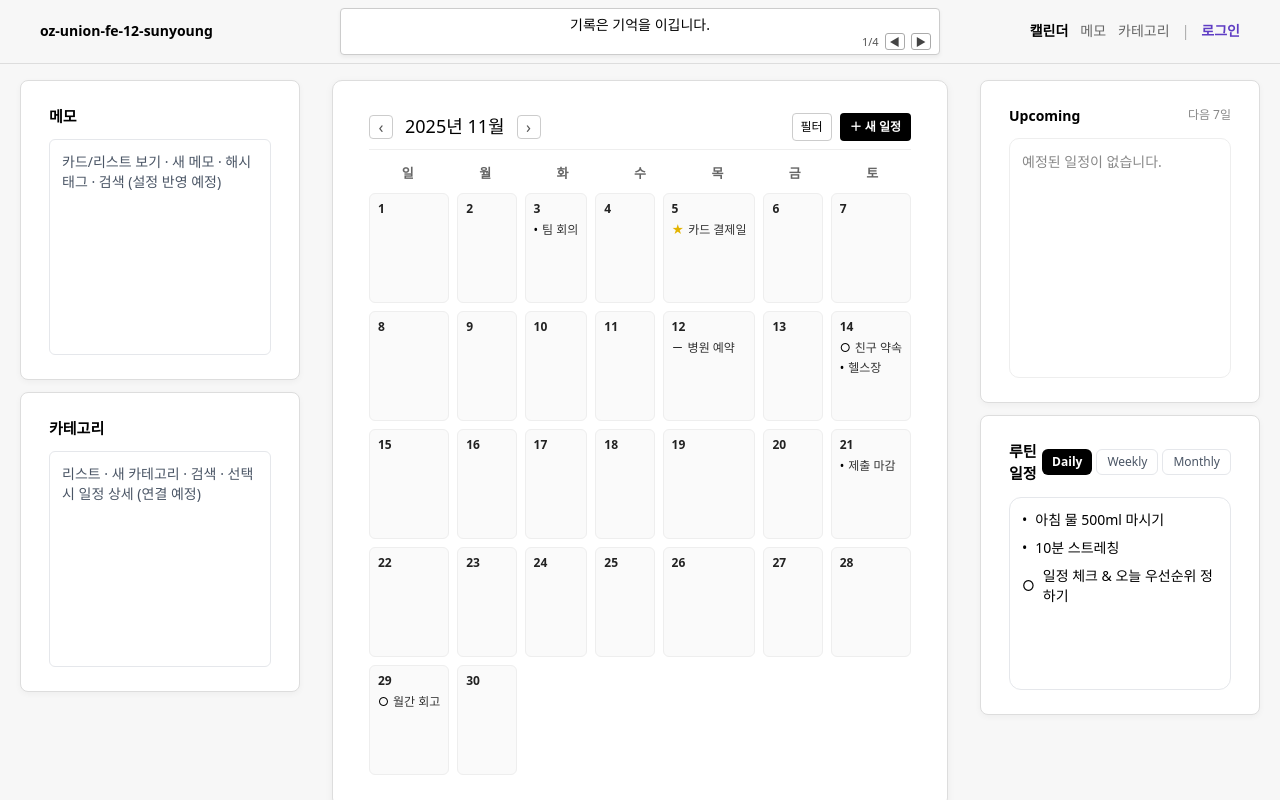
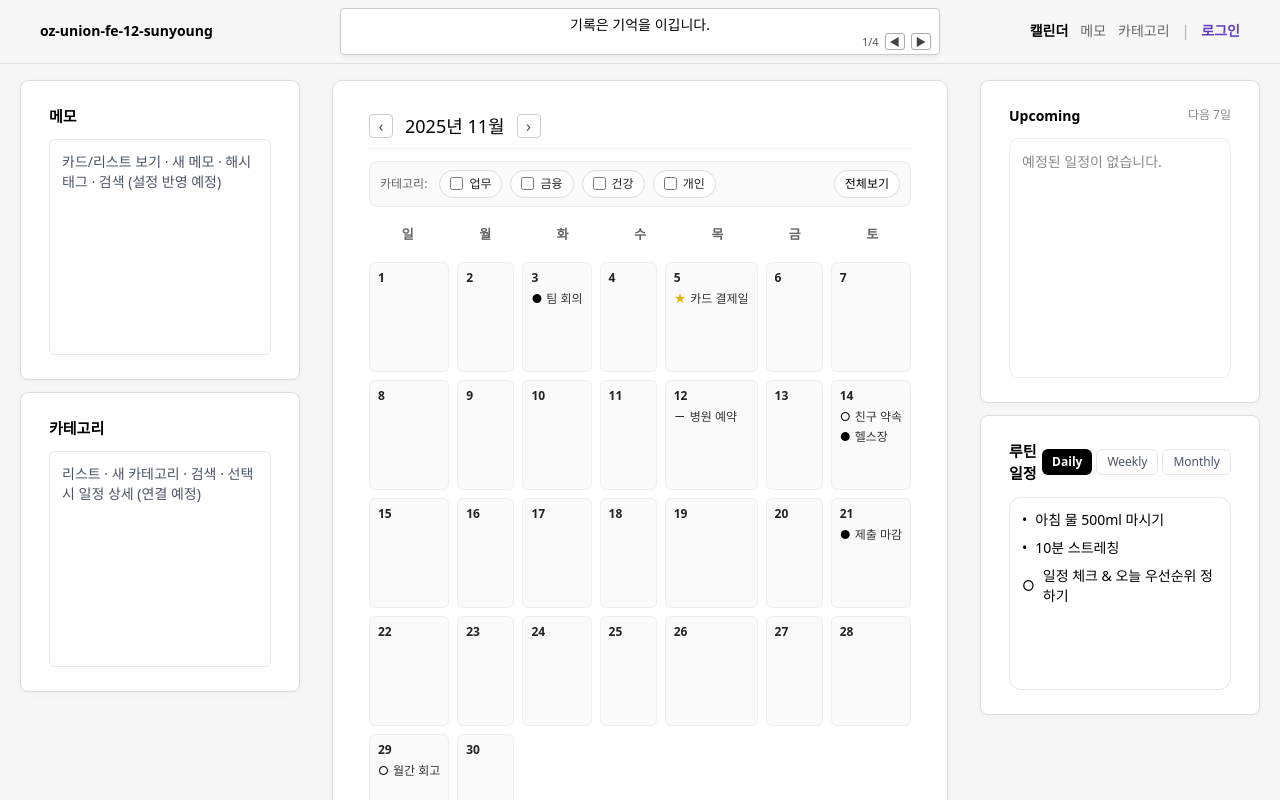
Before and after one commit to sunyoug3598/oz-union-fe-12-sunyoung, a React (Vite) app in the folder client/: page / in a window 1280 px wide. Shown: the top 800 px of the page. Built offline with nearby package versions, Linux system fonts and the light colour scheme.

Commit message:
feat(calendar): 로컬 카테고리 필터(컨텍스트 의존 제거) 추가

```diff
--- a/client/src/features/schedule/components/CalendarMonth.jsx
+++ b/client/src/features/schedule/components/CalendarMonth.jsx
@@ -2,101 +2,92 @@ import { useMemo, useState } from "react";
 import Modal from "../../../shared/components/Modal";
 import DayScheduleList from "./DayScheduleList";
 import ScheduleDetailModal from "./ScheduleDetailModal";
-import ScheduleCreateModal from "./ScheduleCreateModal";
 import { useEvents } from "../../../app/store/eventsStore";
-import { getIconColor, getIconChar } from "../../../app/constants/uiTokens";
+import { getIconColor } from "../../../app/constants/uiTokens";
 
 export default function CalendarMonth() {
+  const { events, addEvent, editEvent, deleteEvent } = useEvents();
+
   const [month] = useState("2025년 11월");
   const [openDay, setOpenDay] = useState(null);
   const [selectedEvent, setSelectedEvent] = useState(null);
-  const [createOpen, setCreateOpen] = useState(false);
-  const [createForDay, setCreateForDay] = useState(null);
-  const [editTarget, setEditTarget] = useState(null);
 
-  const { getByDay, addEvent, editEvent, deleteEvent } = useEvents();
+  // ✅ 이벤트로부터 카테고리 자동 수집 (컨텍스트 의존 X)
+  const allCatNames = useMemo(() => {
+    const set = new Set();
+    Object.values(events || {}).forEach((arr) => {
+      (arr || []).forEach((ev) => ev?.category && set.add(ev.category));
+    });
+    return Array.from(set); // ["개인","업무",...]
+  }, [events]);
+
+  // ✅ 로컬 필터 상태 (빈 집합 = 전체보기)
+  const [selectedCats, setSelectedCats] = useState(new Set());
+
+  // 30일 달(데모)
   const days = Array.from({ length: 30 }, (_, i) => i + 1);
+
+  const getDayItems = (day) => {
+    const list = events[day] || [];
+    if (selectedCats.size === 0) return list;
+    return list.filter((e) => selectedCats.has(e.category));
+  };
 
   const dayItems = useMemo(() => {
     if (!openDay) return [];
-    return (getByDay(openDay) || []).map((e) => ({
-      id: e.id,
+    return (getDayItems(openDay) || []).map((e) => ({
+      ...e,
       day: openDay,
-      title: e.title,
-      timeLabel: e.timeLabel,
-      category: e.category,
+      statusIcon: e.icon,
       repeat: e.repeat || null,
-      statusIcon: e.icon,
     }));
-  }, [openDay, getByDay]);
-
-  const handleCreateSubmit = (data, dayNum) => {
-    const id = data.id || String(Date.now());
-    addEvent(dayNum, {
-      id,
-      icon: data.icon,
-      title: data.title,
-      timeLabel: data.timeLabel,
-      category: data.category,
-      repeat: data.repeat || null,
-    });
-    setCreateOpen(false);
-    setCreateForDay(null);
-    setOpenDay(dayNum);
-  };
+  }, [openDay, events, selectedCats]);
 
   const handleDelete = (ev) => {
-    const fromDay = ev.day ?? openDay;
-    if (!fromDay) return;
-    deleteEvent(fromDay, ev.id);
+    const dayNum = ev.day ?? openDay;
+    if (!dayNum) return;
+    deleteEvent(dayNum, ev.id);
     setSelectedEvent(null);
   };
 
-  const handleEditSubmit = (data, toDay) => {
-    const id = data.id || editTarget?.id;
-    const fromDay = data.fromDay ?? editTarget?.day;
-    if (!id || !fromDay) return;
-
-    editEvent(fromDay, toDay, {
-      id,
-      icon: data.icon,
-      title: data.title,
-      timeLabel: data.timeLabel,
-      category: data.category,
-      repeat: data.repeat || null,
-    });
-
-    setEditTarget(null);
-    setCreateOpen(false);
+  const handleEdit = (fromDay, toDay, updated) => {
+    editEvent(fromDay, toDay, updated);
+    setSelectedEvent(null);
     setOpenDay(toDay);
-    setSelectedEvent(null);
   };
 
   return (
-    <>
-      <TopBar
-        month={month}
-        onPrev={() => {}}
-        onNext={() => {}}
-        onAdd={() => {
-          setEditTarget(null);
-          setCreateForDay(null);
-          setCreateOpen(true);
+    <div style={{ display: "flex", flexDirection: "column", gap: 12 }}>
+      <TopBar month={month} onPrev={() => {}} onNext={() => {}} />
+
+      {/* ✅ 카테고리 필터 바 (로컬) */}
+      <CategoryFilterBar
+        all={allCatNames}
+        selected={selectedCats}
+        onToggle={(name) => {
+          setSelectedCats((prev) => {
+            const next = new Set(prev);
+            if (next.has(name)) next.delete(name);
+            else next.add(name);
+            return next;
+          });
         }}
+        onClear={() => setSelectedCats(new Set())}
       />
 
       <WeekHeader />
 
+      {/* 날짜 그리드 */}
       <div
         style={{
           display: "grid",
           gridTemplateColumns: "repeat(7, 1fr)",
-          gap: 8,
-          fontSize: 13,
+          gap: "8px",
+          fontSize: "13px",
         }}
       >
         {days.map((day) => {
-          const list = getByDay(day);
+          const list = getDayItems(day);
           return (
             <div
               key={day}
@@ -106,8 +97,8 @@ export default function CalendarMonth() {
               style={{
                 backgroundColor: "#fafafa",
                 border: "1px solid #eee",
-                borderRadius: 6,
-                minHeight: 110,
+                borderRadius: "6px",
+                minHeight: "110px",
                 padding: "6px 8px",
                 display: "flex",
                 flexDirection: "column",
@@ -116,17 +107,18 @@ export default function CalendarMonth() {
                 transition: "all 0.15s ease",
               }}
             >
-              <strong style={{ fontSize: 12, color: "#222" }}>{day}</strong>
+              <strong style={{ fontSize: "12px", color: "#222" }}>{day}</strong>
 
+              {/* 칸 안 미리보기 최대 2개 (필터 적용) */}
               {list.slice(0, 2).map((event) => (
                 <div
                   key={event.id}
                   style={{
                     display: "flex",
                     alignItems: "center",
-                    gap: 4,
-                    marginTop: 4,
-                    fontSize: 12,
+                    gap: "4px",
+                    marginTop: "4px",
+                    fontSize: "12px",
                     lineHeight: 1.3,
                     color: "#333",
                     width: "100%",
@@ -135,10 +127,10 @@ export default function CalendarMonth() {
                   <span
                     style={{
                       color: getIconColor(event.icon),
-                      fontWeight: getIconChar(event.icon) === "★" ? 700 : 400,
+                      fontWeight: event.icon === "★" ? 700 : 400,
                     }}
                   >
-                    {getIconChar(event.icon)}
+                    {event.icon}
                   </span>
                   <span
                     style={{
@@ -157,12 +149,12 @@ export default function CalendarMonth() {
         })}
       </div>
 
+      {/* 당일 리스트 모달 */}
       <Modal
         open={openDay != null}
         onClose={() => setOpenDay(null)}
         title={`${month} ${openDay ?? ""}일 일정`}
         footer={
-          <>
           <button
             onClick={() => setOpenDay(null)}
             style={{
@@ -175,25 +167,6 @@ export default function CalendarMonth() {
           >
             닫기 (Esc)
           </button>
-            <button
-              onClick={() => {
-                setCreateForDay(openDay);
-                setEditTarget(null);
-                setCreateOpen(true);
-              }}
-              style={{
-                border: "none",
-                background: "#000",
-                color: "#fff",
-                borderRadius: 6,
-                padding: "6px 12px",
-                cursor: "pointer",
-                fontWeight: 700,
-              }}
-            >
-              + 새 일정
-            </button>
-          </>
         }
       >
         <DayScheduleList
@@ -206,65 +179,35 @@ export default function CalendarMonth() {
         />
       </Modal>
 
+      {/* 상세 모달 */}
       <ScheduleDetailModal
         open={!!selectedEvent}
         onClose={() => setSelectedEvent(null)}
         event={selectedEvent}
         onEdit={(ev) => {
-          setEditTarget(ev);
-          setCreateForDay(ev.day);
-          setCreateOpen(true);
+          const next = { ...ev }; // 편집 UI는 다음 단계
+          handleEdit(ev.day, ev.day, next);
         }}
         onDelete={handleDelete}
       />
-
-      <ScheduleCreateModal
-        open={createOpen}
-        onClose={() => {
-          setCreateOpen(false);
-          setCreateForDay(null);
-          setEditTarget(null);
-        }}
-        onSubmit={editTarget ? handleEditSubmit : handleCreateSubmit}
-        defaultDay={createForDay}
-        initialEvent={editTarget || null}
-      />
-    </>
+    </div>
   );
 }
 
-function TopBar({ month, onPrev, onNext, onAdd }) {
-  const navBtn = {
+/* 상단 바 */
+function TopBar({ month, onPrev, onNext }) {
+  const btn = {
     background: "none",
     border: "1px solid #ccc",
-    borderRadius: 4,
-    width: 24,
-    height: 24,
+    borderRadius: "4px",
+    width: "24px",
+    height: "24px",
     cursor: "pointer",
-    fontSize: 16,
+    fontSize: "16px",
     lineHeight: "20px",
     textAlign: "center",
     color: "#555",
   };
-  const filterBtn = {
-    border: "1px solid #ccc",
-    borderRadius: 4,
-    padding: "4px 8px",
-    backgroundColor: "#fff",
-    fontSize: 12,
-    cursor: "pointer",
-  };
-  const addBtn = {
-    border: "none",
-    borderRadius: 4,
-    padding: "4px 10px",
-    backgroundColor: "#000",
-    color: "#fff",
-    fontSize: 12,
-    cursor: "pointer",
-    fontWeight: 600,
-  };
-
   return (
     <div
       style={{
@@ -272,29 +215,20 @@ function TopBar({ month, onPrev, onNext, onAdd }) {
         justifyContent: "space-between",
         alignItems: "center",
         borderBottom: "1px solid #eee",
-        paddingBottom: 8,
-        marginBottom: 8,
+        paddingBottom: "8px",
       }}
     >
-      <div style={{ display: "flex", alignItems: "center", gap: 12 }}>
-        <button onClick={onPrev} style={navBtn}>
-          ‹
-        </button>
-        <h2 style={{ fontSize: 18, margin: 0 }}>{month}</h2>
-        <button onClick={onNext} style={navBtn}>
-          ›
-        </button>
+      <div style={{ display: "flex", alignItems: "center", gap: "12px" }}>
+        <button onClick={onPrev} style={btn}>‹</button>
+        <h2 style={{ fontSize: "18px", margin: 0 }}>{month}</h2>
+        <button onClick={onNext} style={btn}>›</button>
       </div>
-      <div style={{ display: "flex", gap: 8 }}>
-        <button style={filterBtn}>필터</button>
-        <button style={addBtn} onClick={onAdd}>
-          ＋ 새 일정
-        </button>
-      </div>
+      <div />
     </div>
   );
 }
 
+/* 요일 헤더 */
 function WeekHeader() {
   return (
     <div
@@ -303,16 +237,77 @@ function WeekHeader() {
         gridTemplateColumns: "repeat(7, 1fr)",
         textAlign: "center",
         fontWeight: 600,
-        fontSize: 13,
+        fontSize: "13px",
         color: "#666",
-        marginBottom: 4,
       }}
     >
       {["일", "월", "화", "수", "목", "금", "토"].map((d) => (
-        <div key={d} style={{ padding: "6px 0" }}>
-          {d}
-        </div>
+        <div key={d} style={{ padding: "6px 0" }}>{d}</div>
       ))}
     </div>
   );
 }
+
+/* 카테고리 필터 바 (로컬) */
+function CategoryFilterBar({ all = [], selected, onToggle, onClear }) {
+  if (!all.length) return null;
+  return (
+    <div
+      style={{
+        display: "flex",
+        flexWrap: "wrap",
+        gap: 8,
+        alignItems: "center",
+        border: "1px solid #eee",
+        borderRadius: 8,
+        padding: "8px 10px",
+        background: "#fafafa",
+      }}
+    >
+      <span style={{ fontSize: 12, color: "#666", marginRight: 4 }}>카테고리:</span>
+      {all.map((name) => {
+        const active = selected.has(name);
+        return (
+          <label
+            key={name}
+            onClick={(e) => e.stopPropagation()}
+            style={{
+              display: "inline-flex",
+              alignItems: "center",
+              gap: 6,
+              border: active ? "1px solid #333" : "1px solid #ddd",
+              background: "#fff",
+              color: "#222",
+              borderRadius: 999,
+              padding: "4px 10px",
+              cursor: "pointer",
+              userSelect: "none",
+              fontSize: 12,
+            }}
+          >
+            <input
+              type="checkbox"
+              checked={active}
+              onChange={() => onToggle(name)}
+            />
+            {name}
+          </label>
+        );
+      })}
+      <button
+        onClick={onClear}
+        style={{
+          marginLeft: "auto",
+          border: "1px solid #ddd",
+          background: "#fff",
+          borderRadius: 999,
+          padding: "4px 10px",
+          fontSize: 12,
+          cursor: "pointer",
+        }}
+      >
+        전체보기
+      </button>
+    </div>
+  );
+}
```
Lines whose indentation alone changed are shown as unchanged.
